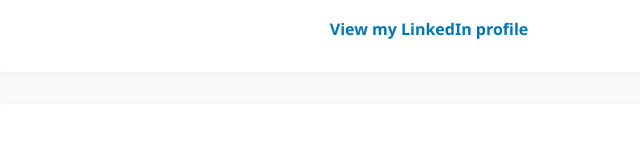
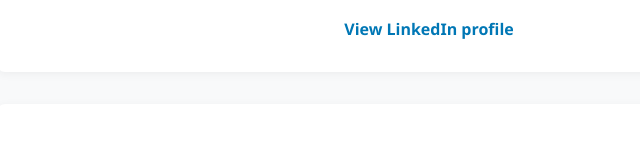
Before and after one commit to jaehyunster/github.io, a plain HTML site: page index.html in a window 1280 px wide. Shown: the part 404-569 px from the top of the page, 211-851 px from the left. Drawn offline with Linux system fonts and the light colour scheme.

Commit message:
Add files via upload

```diff
--- a/index.html
+++ b/index.html
@@ -46,7 +46,7 @@
       alt="Jae Hyun Shin, MD LinkedIn Profile Photo">
     <div>
       <a class="linkedin-link" href="https://www.linkedin.com/in/jae-hyun-shin-infexn/" target="_blank" rel="noopener">
-        View my LinkedIn profile
+        View LinkedIn profile
       </a>
     </div>
   </section>
```
